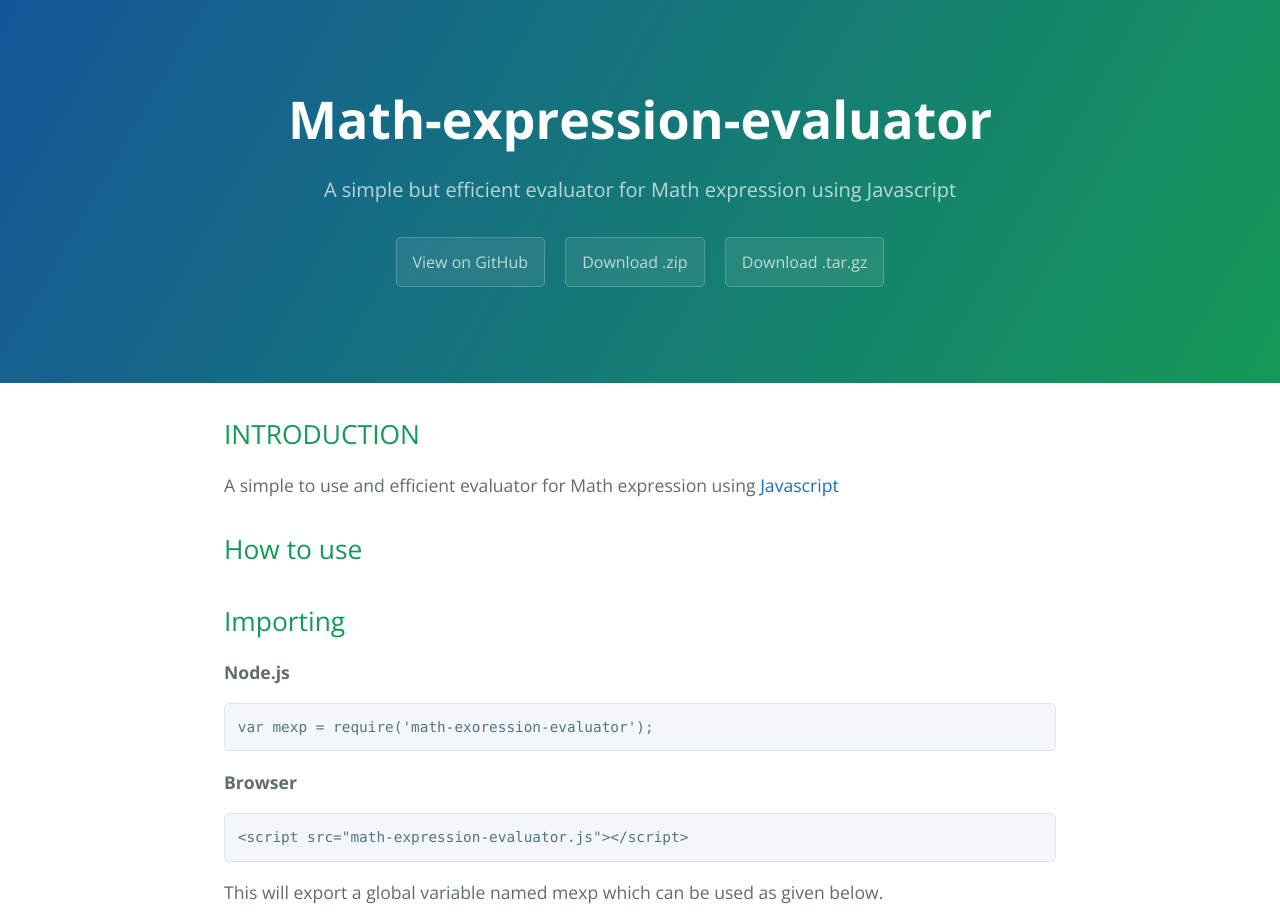
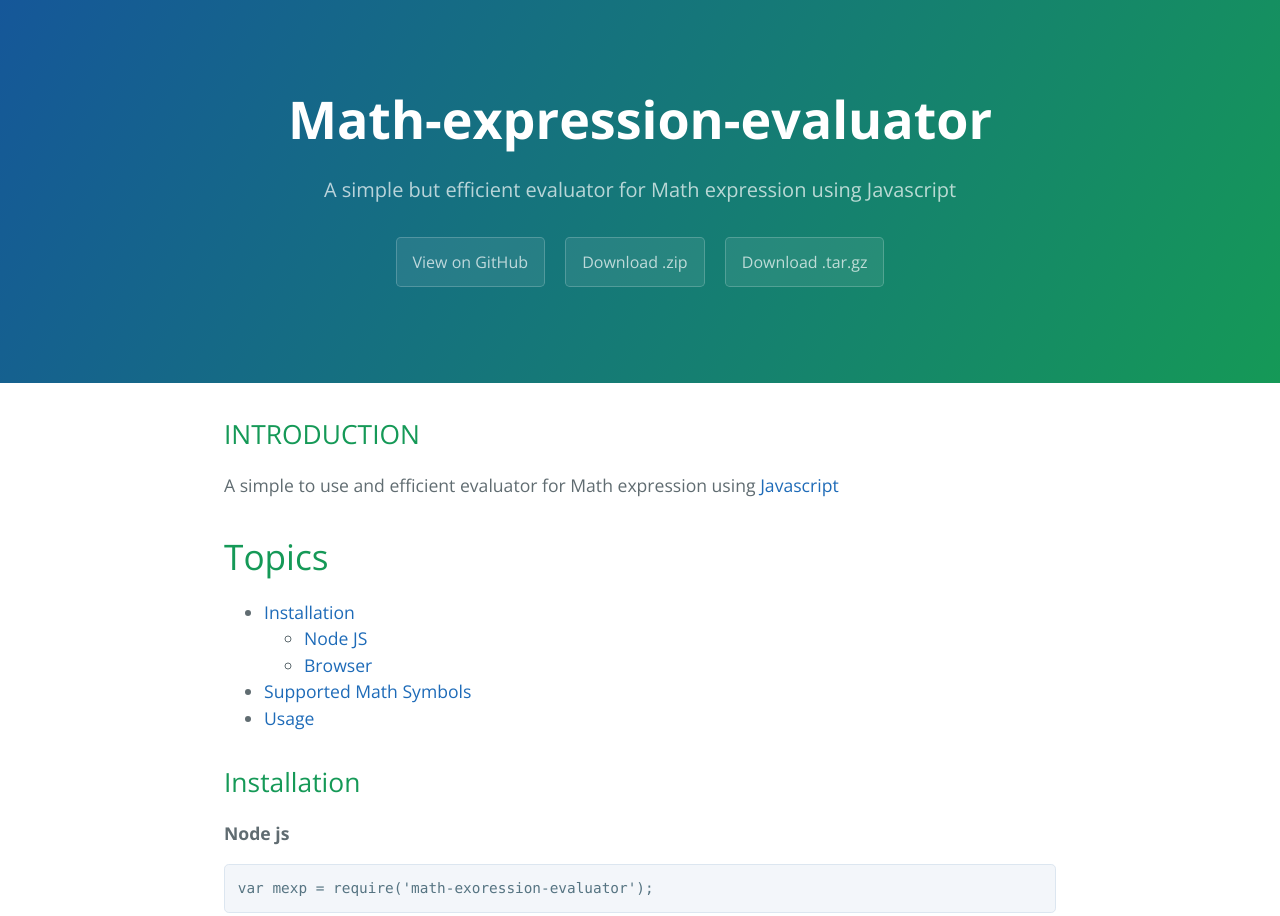
Before and after one commit to bugwheels94/math-expression-evaluator, a plain HTML site: page index.html in a window 1280 px wide. Shown: the top 916 px of the page. Drawn offline with nearby package versions, Linux system fonts and the light colour scheme.

```diff
--- a/index.html
+++ b/index.html
@@ -24,13 +24,26 @@
 
 <p>A simple to use and efficient evaluator for Math expression using <a href="#importing">Javascript</a></p>
 
-<h2>
-<a id="how-to-use" class="anchor" href="#how-to-use" aria-hidden="true"><span class="octicon octicon-link"></span></a>How to use</h2>
+<h1>
+<a id="topics" class="anchor" href="#topics" aria-hidden="true"><span class="octicon octicon-link"></span></a>Topics</h1>
+
+<ul>
+<li>
+<a href="#installation">Installation</a>
+
+<ul>
+<li><a href="#node-js">Node JS</a></li>
+<li><a href="#browser">Browser</a></li>
+</ul>
+</li>
+<li><a href="#supported-maths-symbols">Supported Math Symbols</a></li>
+<li><a href="#usage">Usage</a></li>
+</ul>
 
 <h2>
-<a id="importing" class="anchor" href="#importing" aria-hidden="true"><span class="octicon octicon-link"></span></a>Importing</h2>
+<a id="installation" class="anchor" href="#installation" aria-hidden="true"><span class="octicon octicon-link"></span></a>Installation</h2>
 
-<p><strong>Node.js</strong></p>
+<p><strong>Node js</strong></p>
 
 <pre><code>var mexp = require('math-exoression-evaluator');
 </code></pre>
```
Also changed, not shown: params.json (+1 -1 lines).
